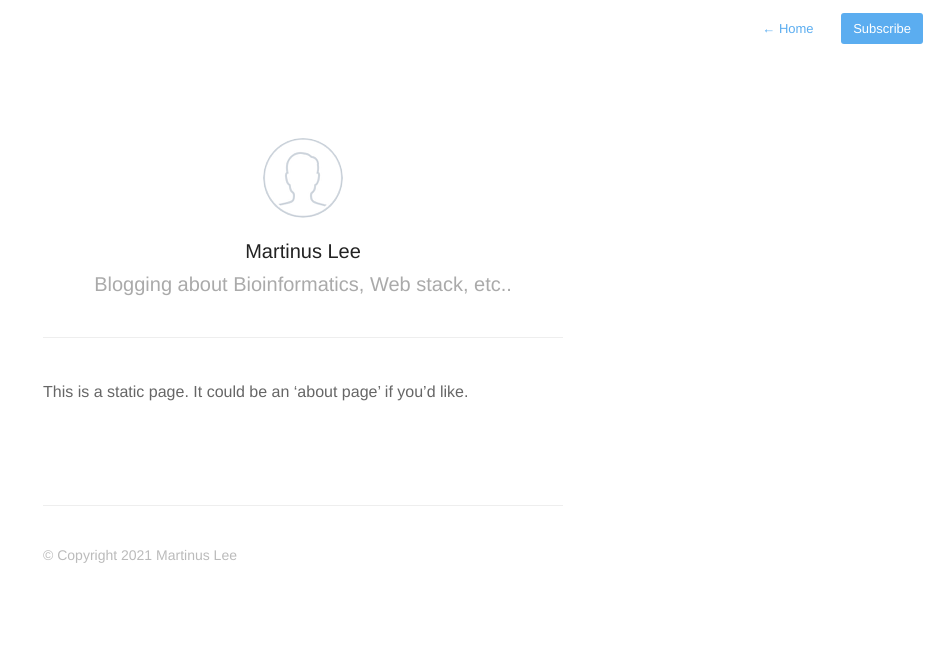
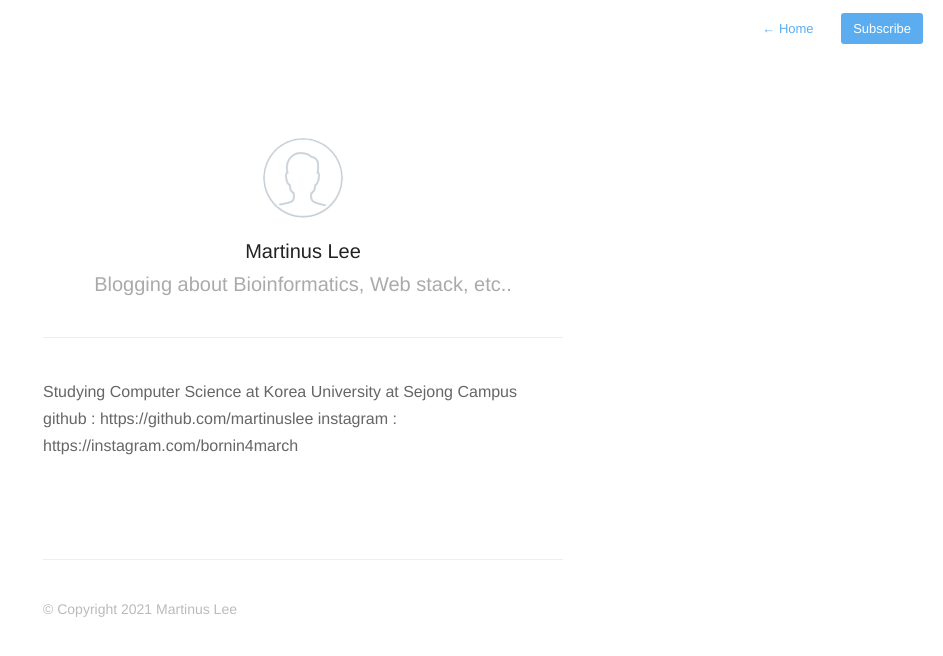
Before and after one commit to martinuslee/martinuslee.github.io, a Jekyll site: the page built from about.md, in a window 1280 px wide. Shown: the top 656 px of the page, without its empty margins (337-1280 px from the left). Built offline with Jekyll 4.4.1, drawn with Linux system fonts in a browser that asks for light colours; nearby versions of some CDN libraries.

Commit message:
profile desc

```diff
--- a/_config.yml
+++ b/_config.yml
@@ -9,7 +9,7 @@ highlighter: rouge
 
 plugins: [jekyll-paginate]
 paginate: 20
-domain_name: 'http://yourblog-domain.com'
+domain_name: 'http://martinuslee.github.io'
 google_analytics: 'UA-XXXXXXXX-X'
 disqus: false
 disqus_shortname: 'your-disqus-shortname'
--- a/about.md
+++ b/about.md
@@ -4,6 +4,8 @@ permalink: about/
 profile: true
 ---
 
-This is a static page. It could be an 'about page' if you'd like.
+Studying Computer Science at Korea University at Sejong Campus
+github : https://github.com/martinuslee
+instagram : https://instagram.com/bornin4march
 
 {% include footer.html %}
```
Also changed, not shown: 1 other file.
